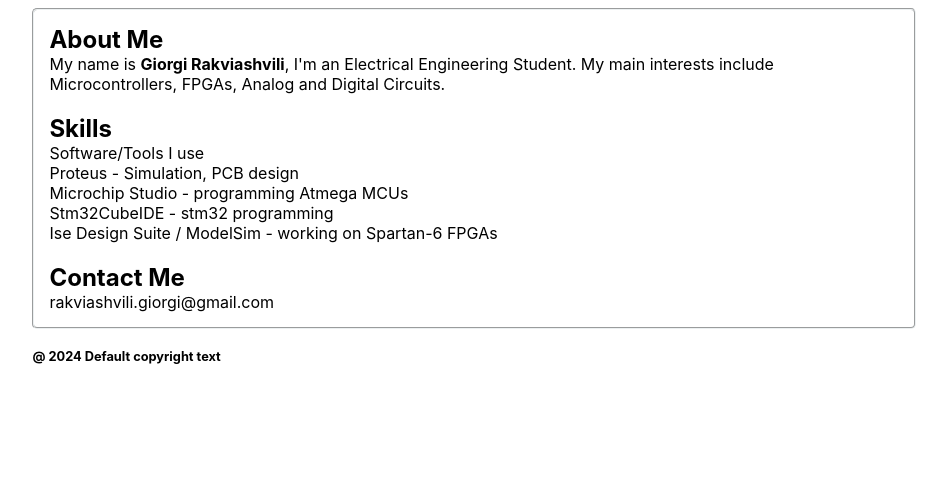
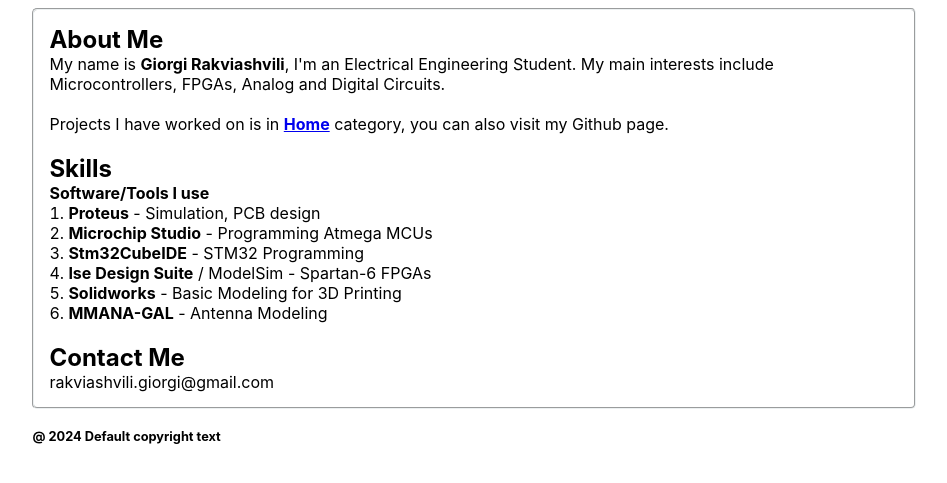
Before and after one commit to GiorgiR2/Giorgi-R., a plain HTML site: page me.html in a window 1280 px wide. Shown: the part 111-594 px from the top of the page, without its empty margins (166-1113 px from the left). Drawn offline with Linux system fonts and the light colour scheme.

Commit message:
refactor: update the 'about' section

```diff
--- a/me.html
+++ b/me.html
@@ -32,20 +32,22 @@
         <p class="text">
             My name is <b>Giorgi Rakviashvili</b>, I'm an Electrical Engineering Student. My main interests include Microcontrollers, FPGAs, Analog and Digital Circuits.<br>
             <br>
+            Projects I have worked on is in <a href="./index.html"><b>Home</b></a> category, you can also visit my Github page. <br>
+            <br>
         </p>
 
         <h2 class="skills">Skills</h2>
-        <p>
-            Software/Tools I use
-            <br>
-            Proteus - Simulation, PCB design
-            <br>
-            Microchip Studio - programming Atmega MCUs
-            <br>
-            Stm32CubeIDE - stm32 programming
-            <br>
-            Ise Design Suite / ModelSim - working on Spartan-6 FPGAs
-        </p>
+        <h4 class="no-style">Software/Tools I use</h4>
+        <nav>
+            <ul>
+                <li><b>Proteus</b> - Simulation, PCB design</li>
+                <li><b>Microchip Studio</b> - Programming Atmega MCUs</li>
+                <li><b>Stm32CubeIDE</b> - STM32 Programming</li>
+                <li><b>Ise Design Suite</b> / ModelSim - Spartan-6 FPGAs</li>
+                <li><b>Solidworks</b> - Basic Modeling for 3D Printing</li>
+                <li><b>MMANA-GAL</b> - Antenna Modeling</li>
+            </ul>
+        </nav>
 
         <br>
         <h2 class="contact">Contact Me</h2>
--- a/styles/article.sass
+++ b/styles/article.sass
@@ -4,7 +4,7 @@ main
     .article-title
         margin-bottom: 15px
 
-    h4
+    h4:not(.no-style)
         padding-top: 20px
         padding-bottom: 4px
 
```
Also changed, not shown: styles/article.css.
